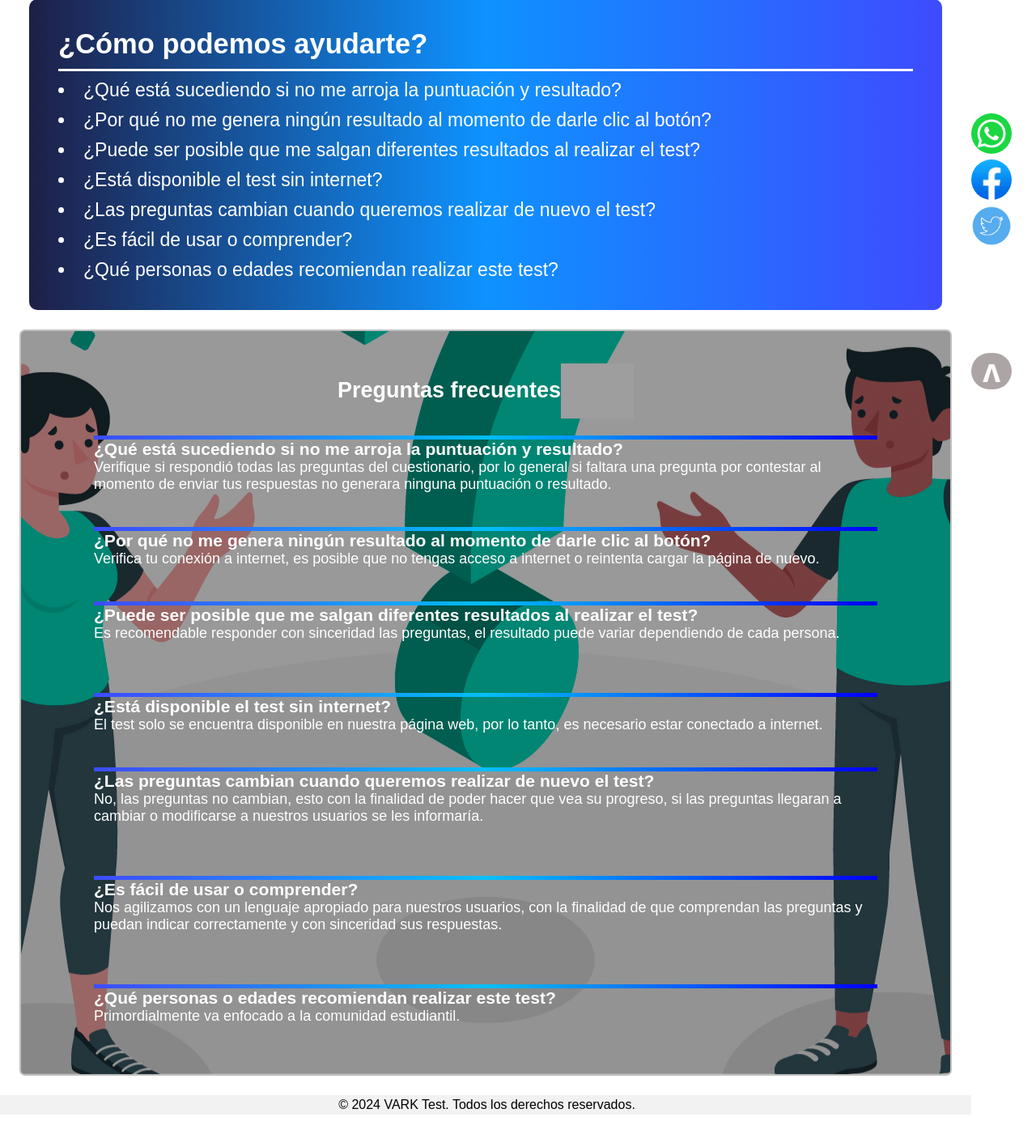
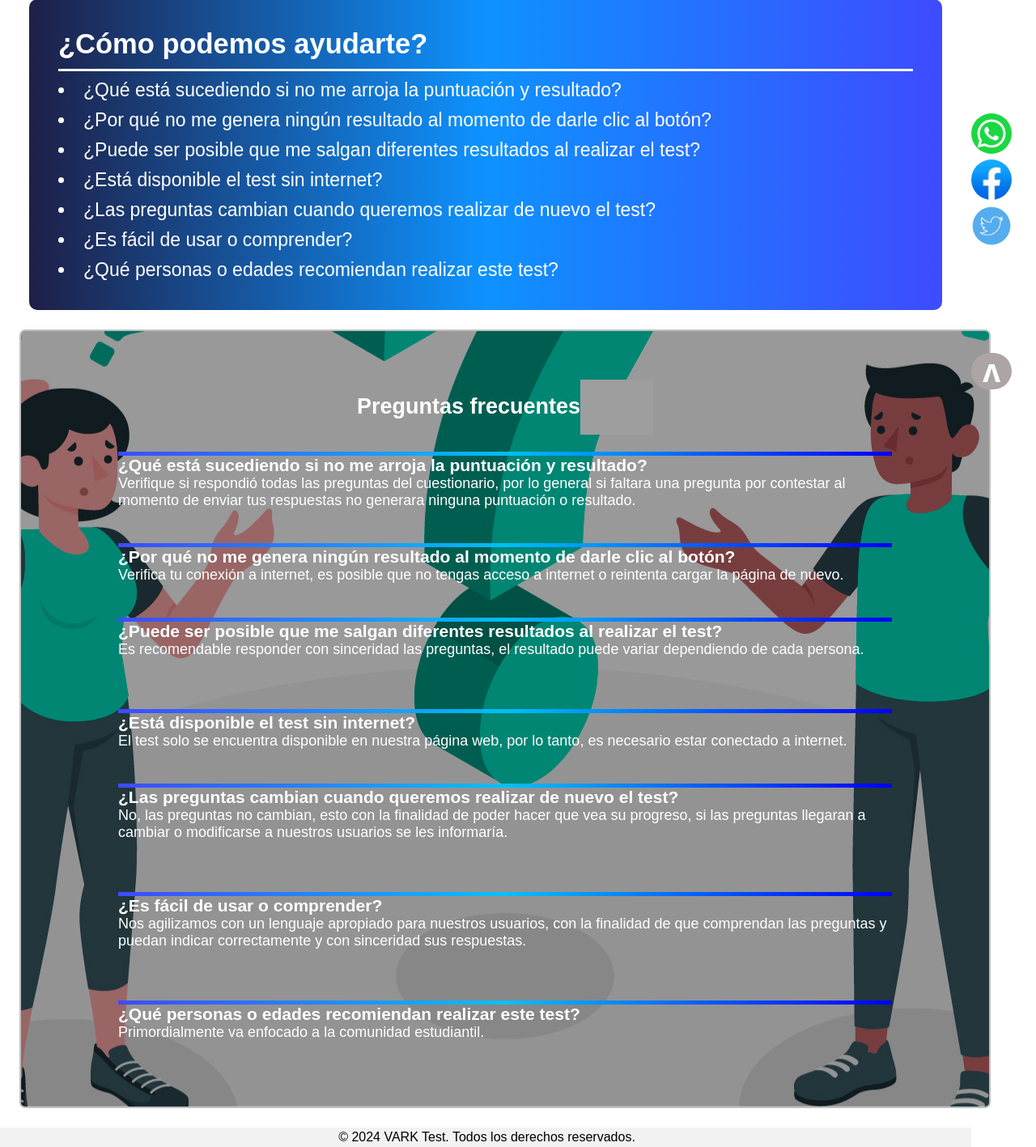
Before and after one commit to palmacx/webVark.github.io, a PHP site: page /ayuda.html in a window 1280 px wide. Shown: the part 289-1706 px from the top of the page at 81% size. Before the commit the page ends 1666 px from the top, so only its background shows below. Run offline with PHP 8.4, Linux system fonts and the light colour scheme; grey boxes are pictures that could not be loaded.

Commit message:
Add files via upload

```diff
--- a/style.css
+++ b/style.css
@@ -570,22 +570,20 @@ button[type="submit"]:hover{
     font-size: 15px;
 }
 
-.ayudas{
-    text-align: center;
+.ayudas {
+    text-align: left;
     color: #fff;
     background-color: #ffffff;
-    width: auto;
+    width: 100%; /* Cambia el auto por un 100% para aprovechar el espacio disponible */
     margin: 2%;
-    padding: 40px 90px;
+    padding: 5% 10%; /* Utiliza valores relativos para el padding */
     font-family: sans-serif;
     border-radius: 7px;
     border: 2px solid silver;
     font-size: large;
-    text-align: left;
-    background-image: linear-gradient(1deg, rgba(0,0,0,0.4), rgba(0,0,0,0.4)), url("/img/pregunfre.jpg") ;
+    background-image: linear-gradient(1deg, rgba(0,0,0,0.4), rgba(0,0,0,0.4)), url("/img/pregunfre.jpg");
     background-repeat: no-repeat;
     background-position: center center;
-
 }
 
 .ayudas h2{
```
